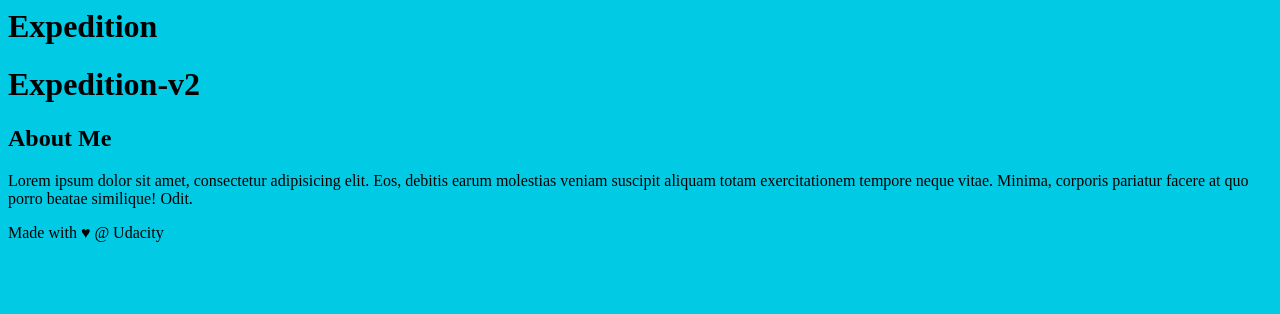
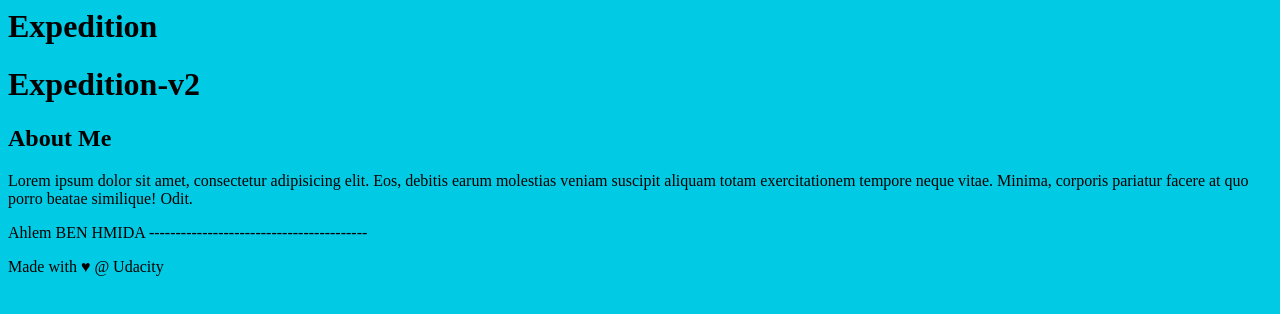
Before and after one commit to AhlemBenHmida/NewGitProject, a plain HTML site: page index.html in a window 1280 px wide. Drawn offline with Linux system fonts and the light colour scheme.

Commit message:
Some content about me

```diff
--- a/index.html
+++ b/index.html
@@ -24,7 +24,7 @@
 
         <p>Lorem ipsum dolor sit amet, consectetur adipisicing elit. Eos, debitis earum molestias veniam suscipit aliquam totam exercitationem tempore neque vitae. Minima, corporis pariatur facere at quo porro beatae similique! Odit.</p>
     </aside>
-    <!-- end of new content -->
+    <p>Ahlem BEN HMIDA -----------------------------------------</p>
 
     <footer>
         Made with ♥ @ Udacity
```
